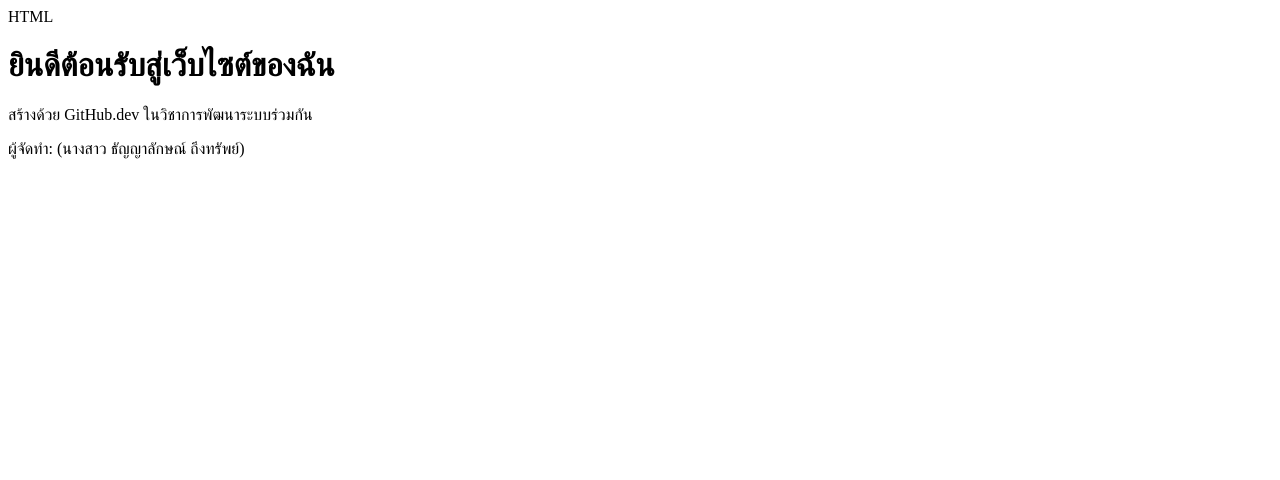
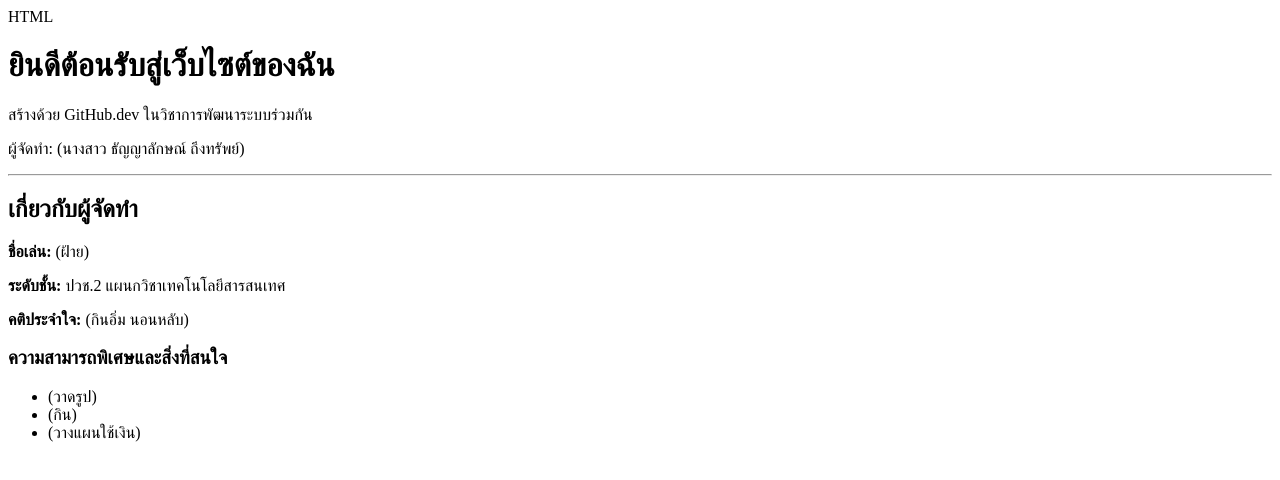
Before and after one commit to s32708-pixel/my-first-repo, a plain HTML site: page index.html in a window 1280 px wide. Drawn offline with Linux system fonts and the light colour scheme.

Commit message:
อัปเดตข้อมูลสาขา future-profile

```diff
--- a/index.html
+++ b/index.html
@@ -9,5 +9,18 @@ HTML
     <h1>ยินดีต้อนรับสู่เว็บไซต์ของฉัน</h1>
     <p>สร้างด้วย GitHub.dev ในวิชาการพัฒนาระบบร่วมกัน</p>
     <p>ผู้จัดทำ: (นางสาว ธัญญาลักษณ์ ถึงทรัพย์)</p>
+     </p>
+    <hr>
+    <h2>เกี่ยวกับผู้จัดทำ</h2>
+    <p><strong>ชื่อเล่น:</strong> (ฝ้าย)</p>
+    <p><strong>ระดับชั้น:</strong> ปวช.2 แผนกวิชาเทคโนโลยีสารสนเทศ</p>
+    <p><strong>คติประจำใจ:</strong> (กินอิ่ม นอนหลับ)</p>
+
+    <h3>ความสามารถพิเศษและสิ่งที่สนใจ</h3>
+    <ul>
+        <li>(วาดรูป)</li>
+        <li>(กิน)</li>
+        <li>(วางแผนใช้เงิน)</li>
+    </ul>
 </body>
 </html>
```
